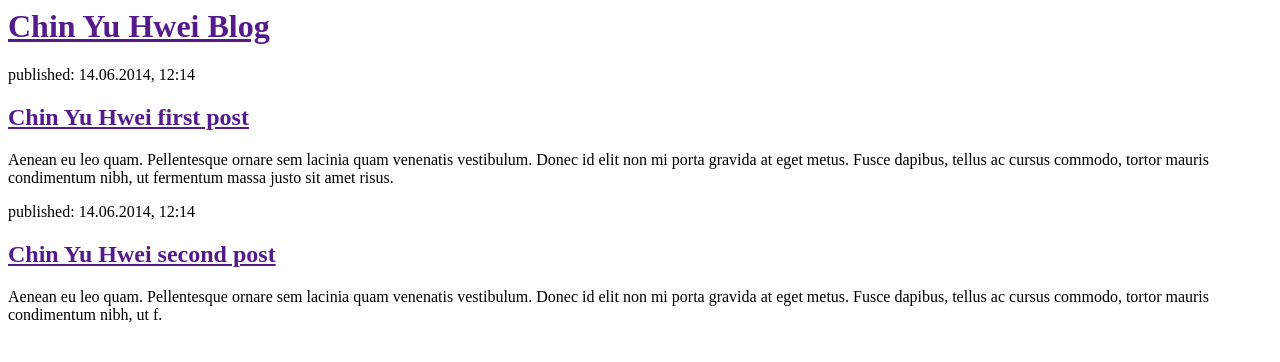
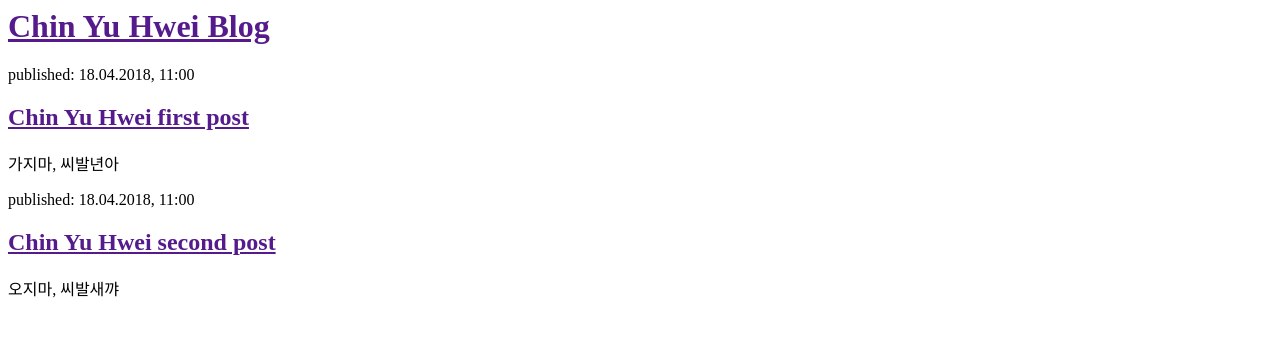
Before and after one commit to dlwpdlr/our-blog, a Django app: page / in a window 1280 px wide. Shown: the top 362 px of the page. Run offline with Django 3.2, Linux system fonts and the light colour scheme.

Commit message:
modif all view

```diff
--- a/blog/templates/blog/post_list.html
+++ b/blog/templates/blog/post_list.html
@@ -8,15 +8,15 @@
         </div>
 
         <div>
-            <p>published: 14.06.2014, 12:14</p>
+            <p>published: 18.04.2018, 11:00</p>
             <h2><a href="">Chin Yu Hwei first post</a></h2>
-            <p>Aenean eu leo quam. Pellentesque ornare sem lacinia quam venenatis vestibulum. Donec id elit non mi porta gravida at eget metus. Fusce dapibus, tellus ac cursus commodo, tortor mauris condimentum nibh, ut fermentum massa justo sit amet risus.</p>
+            <p>가지마, 씨발년아</p>
         </div>
 
         <div>
-            <p>published: 14.06.2014, 12:14</p>
+            <p>published: 18.04.2018, 11:00</p>
             <h2><a href="">Chin Yu Hwei second post</a></h2>
-            <p>Aenean eu leo quam. Pellentesque ornare sem lacinia quam venenatis vestibulum. Donec id elit non mi porta gravida at eget metus. Fusce dapibus, tellus ac cursus commodo, tortor mauris condimentum nibh, ut f.</p>
+            <p>오지마, 씨발새꺄</p>
         </div>
     </body>
 </html>
```
